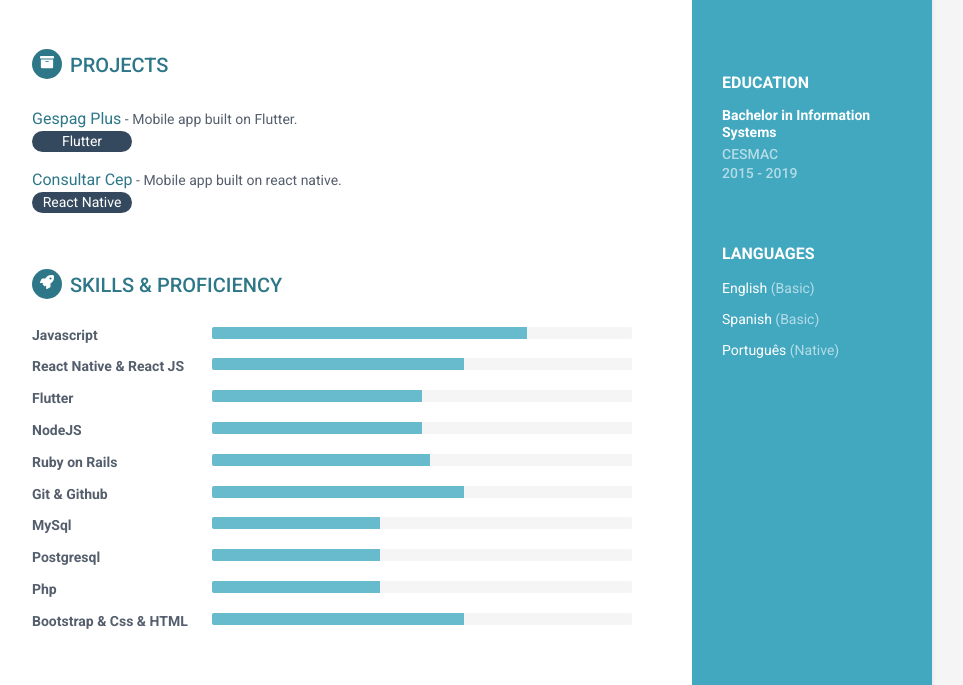
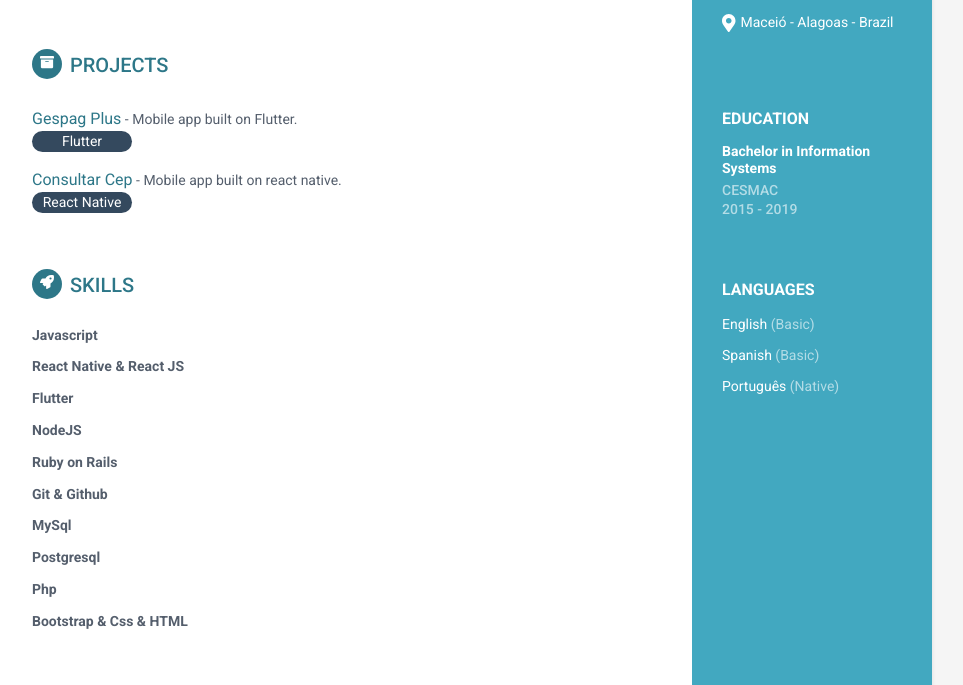
Before and after one commit to arcanjo96/arcanjo96.github.io, a plain HTML site: page index.html in a window 1280 px wide. Shown: the part 515-1200 px from the top of the page, without its empty margins (188-1151 px from the left). Drawn offline with Linux system fonts and the light colour scheme.

Commit message:
removed proficiency

```diff
--- a/index.html
+++ b/index.html
@@ -1,35 +1,51 @@
 <!DOCTYPE html>
 <html lang="en">
-
   <head>
-    <title>Lucas Daniel Arcanjo </title>
+    <title>Lucas Daniel Arcanjo</title>
 
     <!-- Meta -->
-    <meta charset="utf-8">
-    <meta http-equiv="X-UA-Compatible" content="IE=edge">
-    <meta name="viewport" content="width=device-width, initial-scale=1.0">
-    <meta name="description" content="Responsive HTML5 Resume/CV Template for Developers">
-    <meta name="author" content="Xiaoying Riley at 3rd Wave Media">
-    <link rel="shortcut icon" href="favicon.ico">
+    <meta charset="utf-8" />
+    <meta http-equiv="X-UA-Compatible" content="IE=edge" />
+    <meta name="viewport" content="width=device-width, initial-scale=1.0" />
+    <meta
+      name="description"
+      content="Responsive HTML5 Resume/CV Template for Developers"
+    />
+    <meta name="author" content="Xiaoying Riley at 3rd Wave Media" />
+    <link rel="shortcut icon" href="favicon.ico" />
     <!-- Google Font -->
     <link
-        href='https://fonts.googleapis.com/css?family=Roboto:400,500,400italic,300italic,300,500italic,700,700italic,900,900italic'
-        rel='stylesheet' type='text/css'>
+      href="https://fonts.googleapis.com/css?family=Roboto:400,500,400italic,300italic,300,500italic,700,700italic,900,900italic"
+      rel="stylesheet"
+      type="text/css"
+    />
     <!-- FontAwesome JS -->
-    <script defer src="https://use.fontawesome.com/releases/v5.1.0/js/all.js"
+    <script
+      defer
+      src="https://use.fontawesome.com/releases/v5.1.0/js/all.js"
       integrity="sha384-3LK/3kTpDE/Pkp8gTNp2gR/2gOiwQ6QaO7Td0zV76UFJVhqLl4Vl3KL1We6q6wR9"
-        crossorigin="anonymous"></script>
+      crossorigin="anonymous"
+    ></script>
     <!-- Global CSS -->
-    <link rel="stylesheet" href="assets/plugins/bootstrap/css/bootstrap.min.css">
+    <link
+      rel="stylesheet"
+      href="assets/plugins/bootstrap/css/bootstrap.min.css"
+    />
     <!-- Theme CSS -->
-    <link id="theme-style" rel="stylesheet" href="assets/css/orbit-1.css">
+    <link id="theme-style" rel="stylesheet" href="assets/css/orbit-1.css" />
   </head>
 
   <body>
     <div class="wrapper">
       <div class="sidebar-wrapper">
         <div class="profile-container">
-                <img class="profile" src="assets/images/me.jpeg" alt="" width="100px" height="100px" />
+          <img
+            class="profile"
+            src="assets/images/me.jpeg"
+            alt=""
+            width="100px"
+            height="100px"
+          />
           <h1 class="name">Lucas Daniel</h1>
           <h3 class="tagline">Full Stack Developer</h3>
         </div>
@@ -37,14 +53,36 @@
 
         <div class="contact-container container-block">
           <ul class="list-unstyled contact-list">
-                    <li class="email"><i class="fas fa-envelope"></i><a
-                            href="mailto: yourname@email.com">lucasarcanjo.ld@gmail.com</a></li>
-                    <li class="phone"><i class="fas fa-phone"></i><a href="tel:082996570693">(82) 99657 - 0693</a></li>
-                    <li class="linkedin"><i class="fab fa-linkedin-in"></i><a
+            <li class="email">
+              <i class="fas fa-envelope"></i
+              ><a href="mailto: yourname@email.com"
+                >lucasarcanjo.ld@gmail.com</a
+              >
+            </li>
+            <li class="phone">
+              <i class="fas fa-phone"></i
+              ><a href="tel:082996570693">(82) 99657 - 0693</a>
+            </li>
+            <li class="linkedin">
+              <i class="fab fa-linkedin-in"></i
+              ><a
                 href="https://www.linkedin.com/in/lucas-daniel-031313128/"
-                            target="_blank">linkedin.com/in/lucas-daniel-031313128/</a></li>
-                    <li class="github"><i class="fab fa-github"></i><a href="https://github.com/arcanjo96"
-                            target="_blank">github.com/arcanjo96</a></li>
+                target="_blank"
+                >linkedin.com/in/lucas-daniel-031313128/</a
+              >
+            </li>
+            <li class="github">
+              <i class="fab fa-github"></i
+              ><a href="https://github.com/arcanjo96" target="_blank"
+                >github.com/arcanjo96</a
+              >
+            </li>
+            <li class="github">
+              <i class="fa fa-map-marker-alt"></i
+              ><a href="#" onclick="return false" target="_blank"
+                >Maceió - Alagoas - Brazil</a
+              >
+            </li>
           </ul>
         </div>
         <!--//contact-container-->
@@ -68,31 +106,30 @@
           </ul>
         </div>
         <!--//interests-->
-
       </div>
       <!--//sidebar-wrapper-->
 
       <div class="main-wrapper">
-
         <section class="section summary-section">
-                <h2 class="section-title"><span class="icon-holder"><i class="fas fa-user"></i></span>About Me</h2>
+          <h2 class="section-title">
+            <span class="icon-holder"><i class="fas fa-user"></i></span>About Me
+          </h2>
           <div class="summary">
-                    <p>Acting in related areas that the company
-                        need, always seeking
-                        a bigger challenge to be elaborated.
-                        Being willing to learn
-                        and at the same time contribute in such a way
-                        way for me to
-                        meet all job requirements and
-                        consequently
-                        company.</p>
+            <p>
+              Acting in related areas that the company need, always seeking a
+              bigger challenge to be elaborated. Being willing to learn and at
+              the same time contribute in such a way way for me to meet all job
+              requirements and consequently company.
+            </p>
           </div>
           <!--//summary-->
         </section>
         <!--//section-->
 
         <section class="section experiences-section">
-                <h2 class="section-title"><span class="icon-holder"><i class="fas fa-briefcase"></i></span>Experiences
+          <h2 class="section-title">
+            <span class="icon-holder"><i class="fas fa-briefcase"></i></span
+            >Experiences
           </h2>
 
           <div class="item">
@@ -133,28 +170,45 @@
             <!--//meta-->
           </div>
           <!--//item-->
-
         </section>
         <!--//section-->
 
         <section class="section projects-section">
-                <h2 class="section-title"><span class="icon-holder"><i class="fas fa-archive"></i></span>Projects</h2>
+          <h2 class="section-title">
+            <span class="icon-holder"><i class="fas fa-archive"></i></span
+            >Projects
+          </h2>
           <div class="item">
-                    <span class="project-title"><a
+            <span class="project-title"
+              ><a
                 href="https://play.google.com/store/apps/details?id=com.gespagandroid&hl=fr"
-                            target="_blank">Gespag Plus</a></span> - <span class="project-tagline">Mobile app built on
-                        Flutter.</span>
-                    <div style="border-radius: 50px; background-color: #34495e; width: 100px;">
+                target="_blank"
+                >Gespag Plus</a
+              ></span
+            >
+            - <span class="project-tagline">Mobile app built on Flutter.</span>
+            <div
+              style="border-radius: 50px; background-color: #34495e; width: 100px;"
+            >
               <p style="color: white; text-align: center;">Flutter</p>
             </div>
           </div>
           <!--//item-->
           <div class="item">
-                    <span class="project-title"><a
+            <span class="project-title"
+              ><a
                 href="https://play.google.com/store/apps/details?id=com.consultarcep&hl=pt_BR"
-                            target="_blank">Consultar Cep</a></span> - <span class="project-tagline">Mobile app built on
-                        react native.</span>
-                    <div style="border-radius: 50px; background-color: #34495e; width: 100px;">
+                target="_blank"
+                >Consultar Cep</a
+              ></span
+            >
+            -
+            <span class="project-tagline"
+              >Mobile app built on react native.</span
+            >
+            <div
+              style="border-radius: 50px; background-color: #34495e; width: 100px;"
+            >
               <p style="color: white; text-align: center;">React Native</p>
             </div>
           </div>
@@ -163,103 +217,62 @@
         <!--//section-->
 
         <section class="skills-section section">
-                <h2 class="section-title"><span class="icon-holder"><i class="fas fa-rocket"></i></span>Skills &amp;
-                    Proficiency</h2>
+          <h2 class="section-title">
+            <span class="icon-holder"><i class="fas fa-rocket"></i></span>Skills
+          </h2>
           <div class="skillset">
             <div class="item">
               <h3 class="level-title">Javascript</h3>
-                        <div class="progress level-bar">
-                            <div class="progress-bar theme-progress-bar" role="progressbar" style="width: 75%"
-                                aria-valuenow="75" aria-valuemin="0" aria-valuemax="100"></div>
-                        </div>
             </div>
             <!--//item-->
 
             <div class="item">
               <h3 class="level-title">React Native &amp; React JS</h3>
-                        <div class="progress level-bar">
-                            <div class="progress-bar theme-progress-bar" role="progressbar" style="width: 60%"
-                                aria-valuenow="60" aria-valuemin="0" aria-valuemax="100"></div>
-                        </div>
             </div>
             <!--//item-->
 
             <div class="item">
               <h3 class="level-title">Flutter</h3>
-                        <div class="progress level-bar">
-                            <div class="progress-bar theme-progress-bar" role="progressbar" style="width: 50%"
-                                aria-valuenow="50" aria-valuemin="0" aria-valuemax="100"></div>
-                        </div>
             </div>
             <!--//item-->
 
             <div class="item">
               <h3 class="level-title">NodeJS</h3>
-                        <div class="progress level-bar">
-                            <div class="progress-bar theme-progress-bar" role="progressbar" style="width: 50%"
-                                aria-valuenow="50" aria-valuemin="0" aria-valuemax="100"></div>
-                        </div>
             </div>
             <!--//item-->
 
             <div class="item">
               <h3 class="level-title">Ruby on Rails</h3>
-                        <div class="progress level-bar">
-                            <div class="progress-bar theme-progress-bar" role="progressbar" style="width: 52%"
-                                aria-valuenow="52" aria-valuemin="0" aria-valuemax="100"></div>
-                        </div>
             </div>
             <!--//item-->
 
             <div class="item">
               <h3 class="level-title">Git &amp; Github</h3>
-                        <div class="progress level-bar">
-                            <div class="progress-bar theme-progress-bar" role="progressbar" style="width: 60%"
-                                aria-valuenow="60" aria-valuemin="0" aria-valuemax="100"></div>
-                        </div>
             </div>
             <!--//item-->
 
             <div class="item">
               <h3 class="level-title">MySql</h3>
-                        <div class="progress level-bar">
-                            <div class="progress-bar theme-progress-bar" role="progressbar" style="width: 40%"
-                                aria-valuenow="40" aria-valuemin="0" aria-valuemax="100"></div>
-                        </div>
             </div>
             <!--//item-->
 
             <div class="item">
               <h3 class="level-title">Postgresql</h3>
-                        <div class="progress level-bar">
-                            <div class="progress-bar theme-progress-bar" role="progressbar" style="width: 40%"
-                                aria-valuenow="40" aria-valuemin="0" aria-valuemax="100"></div>
-                        </div>
             </div>
             <!--//item-->
 
             <div class="item">
               <h3 class="level-title">Php</h3>
-                        <div class="progress level-bar">
-                            <div class="progress-bar theme-progress-bar" role="progressbar" style="width: 40%"
-                                aria-valuenow="40" aria-valuemin="0" aria-valuemax="100"></div>
-                        </div>
             </div>
             <!--//item-->
 
             <div class="item">
               <h3 class="level-title">Bootstrap & Css & HTML</h3>
-                        <div class="progress level-bar">
-                            <div class="progress-bar theme-progress-bar" role="progressbar" style="width: 60%"
-                                aria-valuenow="60" aria-valuemin="0" aria-valuemax="100"></div>
-                        </div>
             </div>
             <!--//item-->
-
           </div>
         </section>
         <!--//skills-section-->
-
       </div>
       <!--//main-body-->
     </div>
@@ -267,13 +280,16 @@
     <footer class="footer">
       <div class="text-center">
         <!--/* This template is released under the Creative Commons Attribution 3.0 License. Please keep the attribution link below when using for your own project. Thank you for your support. :) If you'd like to use the template without the attribution, you can check out other commercial license options via our website: themes.3rdwavemedia.com */-->
-            <small class="copyright">Designed with <i class="fas fa-heart"></i> by <a
-                    href="http://themes.3rdwavemedia.com" target="_blank">Xiaoying Riley</a> for developers</small>
+        <small class="copyright"
+          >Designed with <i class="fas fa-heart"></i> by
+          <a href="http://themes.3rdwavemedia.com" target="_blank"
+            >Xiaoying Riley</a
+          >
+          for developers</small
+        >
       </div>
       <!--//container-->
     </footer>
     <!--//footer-->
-
   </body>
-
 </html>
```
Lines whose indentation alone changed are shown as unchanged.
